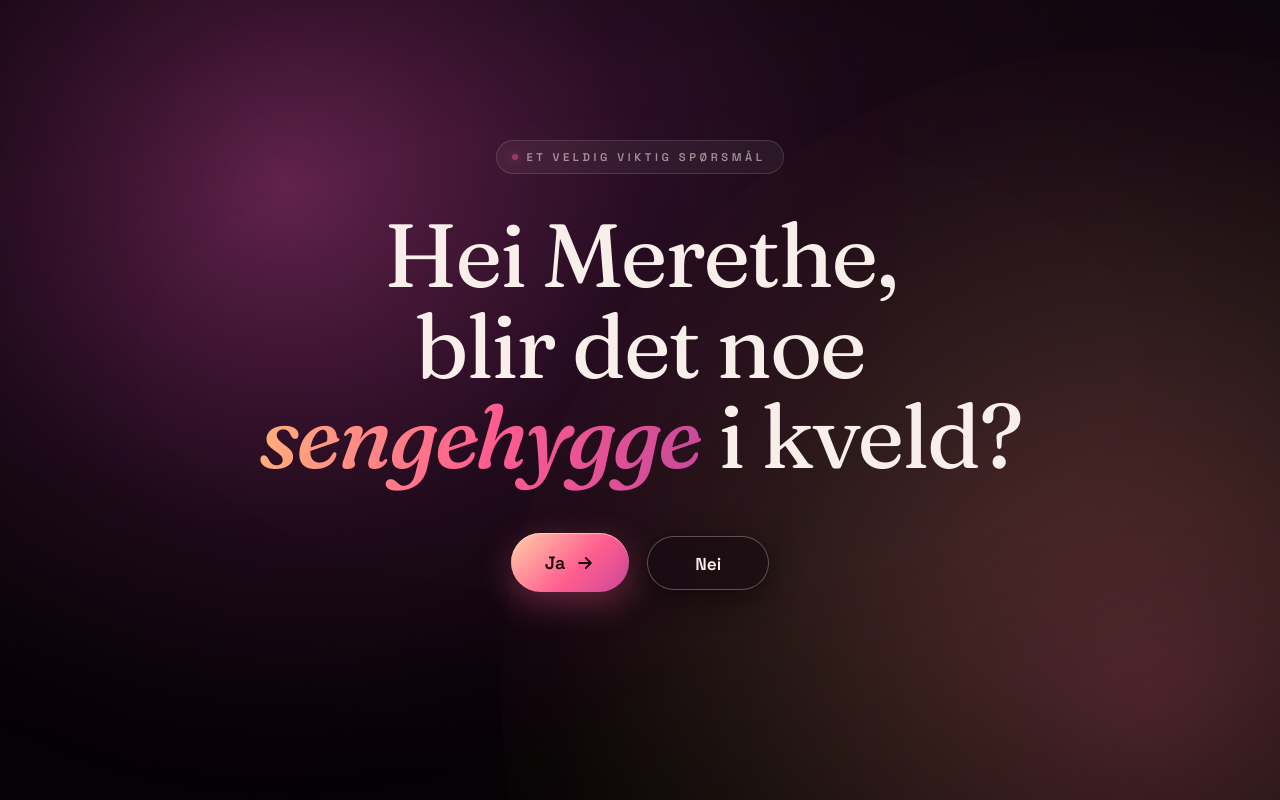
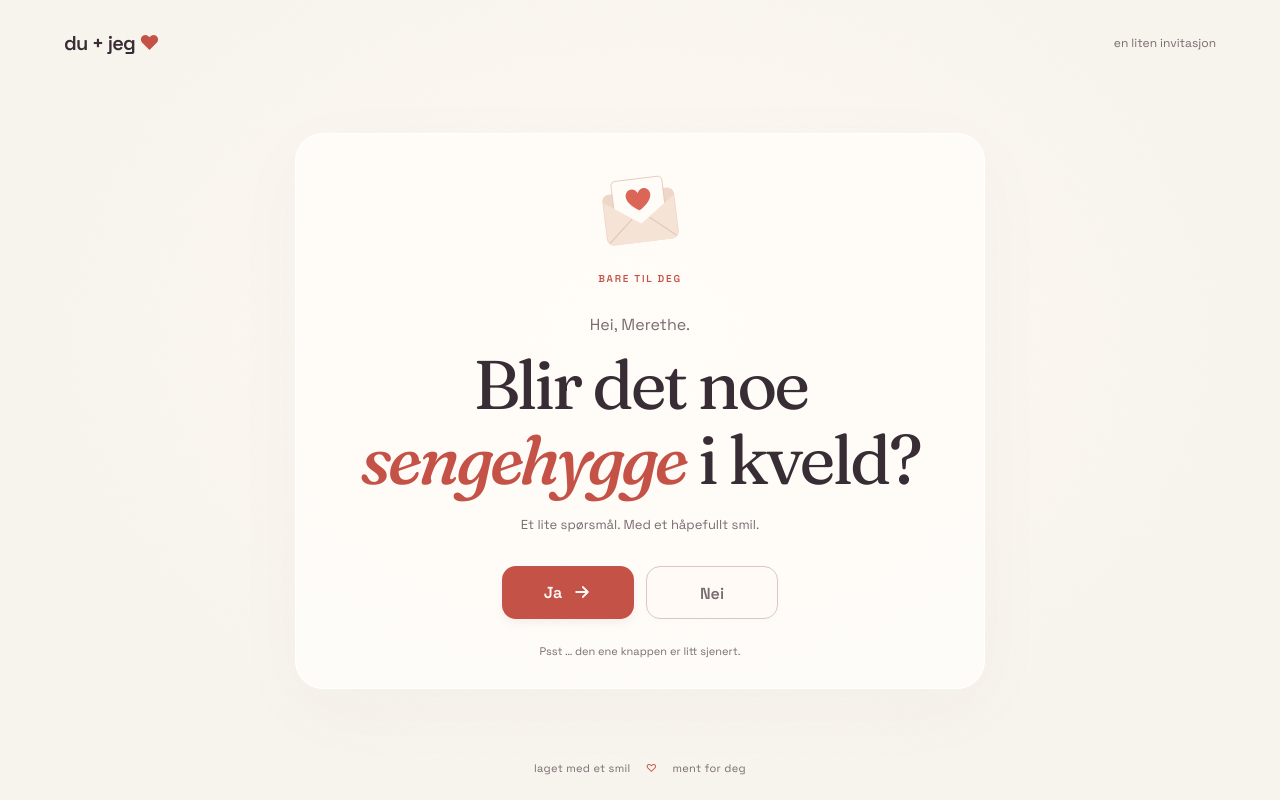
Before and after one commit to rervik/ja-eller-nei, a React (Vite) app: page / in a window 1280 px wide. Built offline with nearby package versions, Linux system fonts and the light colour scheme.

Commit message:
Refresh app with warm modern love-note design

```diff
--- a/index.html
+++ b/index.html
@@ -4,7 +4,7 @@
     <meta charset="UTF-8" />
     <link rel="icon" type="image/svg+xml" href="/favicon.svg" />
     <meta name="viewport" content="width=device-width, initial-scale=1.0, viewport-fit=cover" />
-    <meta name="theme-color" content="#040204" />
+    <meta name="theme-color" content="#f8f4ee" />
     <title>Ja eller Nei?</title>
     <link rel="preconnect" href="https://fonts.googleapis.com" />
     <link rel="preconnect" href="https://fonts.gstatic.com" crossorigin />
--- a/src/App.jsx
+++ b/src/App.jsx
@@ -5,6 +5,7 @@ import { Bloom } from './features/celebrate/Bloom'
 import { Celebrate } from './features/celebrate/Celebrate'
 import { useReducedMotion } from './shared/useReducedMotion'
 import { useSound } from './shared/useSound'
+import './modern.css'
 
 /* Må matche --duration-exit i index.css: spørsmålet skal være ute før
    svaret kommer inn, ellers overlapper de to tilstandene. */
@@ -48,6 +49,7 @@ export default function App() {
   return (
     <main className="scene" data-phase={phase}>
       <Atmosphere />
+      <header className="scene-header"><span>du + jeg<span className="brand-heart"> ♥</span></span><span>en liten invitasjon</span></header>
 
       {phase !== 'celebrating' && (
         <Ask
@@ -61,6 +63,7 @@ export default function App() {
       {phase !== 'asking' && <Bloom origin={origin} />}
 
       {phase === 'celebrating' && <Celebrate onAgain={again} reduced={reduced} />}
+      <footer className="scene-footer">laget med et smil <span aria-hidden="true">♡</span> ment for deg</footer>
     </main>
   )
 }
--- a/src/features/ask/Ask.jsx
+++ b/src/features/ask/Ask.jsx
@@ -1,5 +1,6 @@
 import { useCallback } from 'react'
 import { NoButton } from './NoButton'
+import { LoveNote } from '../../shared/LoveNote'
 import { useDodge } from './useDodge'
 import './ask.css'
 import '../../shared/typography.css'
@@ -29,15 +30,18 @@ export function Ask({ onYes, onDodgeSound, reduced, leaving }) {
 
   return (
     <section className="ask">
+      <LoveNote />
       <span className="kicker rise">
         <span className="kicker__dot" aria-hidden="true" />
-        et veldig viktig spørsmål
+        bare til deg
       </span>
 
+      <p className="greeting rise">Hei, Merethe.</p>
       <h1 className="display question rise">
-        Hei Merethe, blir det noe
+        Blir det noe
         <em> sengehygge</em> i kveld?
       </h1>
+      <p className="question-caption rise">Et lite spørsmål. Med et håpefullt smil.</p>
 
       <div className="actions">
         <button type="button" className="cta rise" onClick={sayYes}>
@@ -63,7 +67,7 @@ export function Ask({ onYes, onDodgeSound, reduced, leaving }) {
       </div>
 
       <p className="hint rise" aria-live="polite">
-        {dodges > 0 && `«Nei» glapp unna ${dodges} ${dodges === 1 ? 'gang' : 'ganger'} 🫣`}
+        {dodges > 0 ? `«Nei» glapp unna ${dodges} ${dodges === 1 ? 'gang' : 'ganger'} 🫣` : 'Psst … den ene knappen er litt sjenert.'}
       </p>
 
       <NoButton
--- a/src/features/celebrate/Celebrate.jsx
+++ b/src/features/celebrate/Celebrate.jsx
@@ -1,4 +1,5 @@
 import { HeartFall } from './HeartFall'
+import { LoveNote } from '../../shared/LoveNote'
 import './celebrate.css'
 import '../../shared/typography.css'
 
@@ -8,9 +9,10 @@ export function Celebrate({ onAgain, reduced }) {
     <>
       <HeartFall reduced={reduced} />
       <section className="celebrate">
+        <LoveNote />
         <span className="kicker rise">
           <span className="kicker__dot" aria-hidden="true" />
-          svaret er ja 💋
+          en liten avtale
         </span>
 
         <h1 className="display answer rise">
@@ -18,7 +20,7 @@ export function Celebrate({ onAgain, reduced }) {
           <em> Merethe</em>
         </h1>
 
-        <p className="lead rise">Visste det 😏 Gleder meg til i kveld.</p>
+        <p className="lead rise">Du gjorde nettopp dagen min litt finere.<br />Gleder meg til i kveld.</p>
 
         <button type="button" className="link-btn rise" onClick={onAgain}>
           spør igjen ↺
--- /dev/null
+++ b/src/modern.css
@@ -0,0 +1,80 @@
+:root {
+  --bg: #f8f4ee;
+  --bg-deep: #f8f4ee;
+  --ink: #392d35;
+  --muted: #796b70;
+  --faint: #8f7e80;
+  --rose: #c45246;
+  --amber: #db8066;
+  --magenta: #b55360;
+  --surface: #fffaf5;
+  --border: #e8dcd4;
+  --border-strong: #d8c8c0;
+  --text-display: clamp(2.5rem, 6vw, 4.3rem);
+  color-scheme: light;
+}
+
+.scene { padding: 104px 24px 82px; }
+.scene-header {
+  position: absolute;
+  top: 30px;
+  left: clamp(24px, 5vw, 72px);
+  right: clamp(24px, 5vw, 72px);
+  display: flex;
+  justify-content: space-between;
+  align-items: center;
+  font-size: 14px;
+}
+.scene-header > span:first-child { font-weight: 600; letter-spacing: -.04em; font-size: 20px; }
+.scene-header > span:last-child { color: var(--muted); font-size: 12px; }
+.brand-heart { color: var(--rose); }
+.scene-footer {
+  position: absolute;
+  bottom: max(25px, env(safe-area-inset-bottom));
+  font-size: 11px;
+  color: var(--muted);
+  letter-spacing: .03em;
+}
+.scene-footer span { margin: 0 12px; color: var(--rose); }
+.atmos__base { background: radial-gradient(ellipse at 50% 42%, #fffaf3 0%, #f8f4ee 70%); }
+.atmos__light, .atmos__veil { display: none; }
+.atmos__grain { opacity: .025; mix-blend-mode: multiply; }
+.ask, .celebrate {
+  max-width: 690px;
+  padding: 34px clamp(20px, 5vw, 62px) 28px;
+  background: rgba(255, 253, 249, .85);
+  border: 1px solid #fff;
+  border-radius: 28px;
+  box-shadow: 0 20px 80px #65473208, 0 2px 8px #65473203;
+}
+.love-note { width: 106px; margin: 0 auto 10px; transform: rotate(-7deg); }
+.love-note svg { display: block; width: 100%; }
+.kicker { padding: 0; border: 0; background: none; backdrop-filter: none; letter-spacing: .18em; font-size: 10px; color: var(--rose); }
+.kicker__dot { display: none; }
+.greeting { margin-top: 27px; color: var(--muted); font-size: 16px; --rise-delay: 100ms; }
+.question { margin: 12px 0 18px; }
+.display { line-height: 1.09; letter-spacing: -.045em; }
+.display em { color: var(--rose); background: none; }
+.question-caption { color: var(--muted); font-size: 13px; line-height: 1.6; margin-bottom: 30px; --rise-delay: 180ms; }
+.actions { gap: 12px; }
+.cta { background: var(--rose); color: #fffaf7; box-shadow: 0 4px 10px #a34b4215; padding: 16px 30px; border-radius: 14px; font-size: 16px; min-width: 132px; justify-content: center; }
+.cta__sheen { display: none; }
+.no-slot, .no-btn { padding: 16px 30px; border-radius: 14px; font-size: 16px; min-width: 132px; }
+.no-btn { color: var(--muted); background: #fffaf5; backdrop-filter: none; box-shadow: 0 2px 6px #65473204; }
+.hint { font-size: 11px; line-height: 1.6; margin-top: 24px; }
+.lead { color: var(--muted); font-family: var(--sans); font-style: normal; font-size: 15px; line-height: 1.8; }
+.link-btn { letter-spacing: .03em; text-transform: none; font-size: 12px; }
+.answer { margin-top: 28px; }
+.heart { animation-iteration-count: 1; animation-fill-mode: forwards; }
+@media (hover: hover) and (pointer: fine) {
+  .cta:hover { background: #b7493e; transform: translateY(-2px); box-shadow: 0 7px 16px #a34b4220; }
+  .link-btn:hover { letter-spacing: .03em; }
+}
+@media (max-width: 480px) {
+  .scene { padding: 88px 16px 74px; }
+  .ask, .celebrate { padding: 26px 18px 24px; border-radius: 23px; }
+  .love-note { width: 90px; }
+  .greeting { margin-top: 22px; }
+  .question-caption { font-size: 12px; }
+  .scene-header { top: 25px; }
+}
--- /dev/null
+++ b/src/shared/LoveNote.jsx
@@ -0,0 +1,13 @@
+export function LoveNote() {
+  return (
+    <div className="love-note" aria-hidden="true">
+      <svg viewBox="0 0 120 100" fill="none">
+        <rect x="19" y="26" width="82" height="58" rx="8" fill="#eed7c8" />
+        <rect x="31" y="12" width="58" height="58" rx="5" fill="#fffcf7" stroke="#e4cabb" />
+        <path d="M60 48s-14-8-14-17c0-8 10-11 14-3 4-8 14-5 14 3 0 9-14 17-14 17Z" fill="#db6658" />
+        <path d="m20 35 40 28 40-28v41a8 8 0 0 1-8 8H28a8 8 0 0 1-8-8Z" fill="#f5e3d5" />
+        <path d="m22 81 28-24m48 24L70 57" stroke="#e4cabb" strokeWidth="1.5" />
+      </svg>
+    </div>
+  )
+}
```
